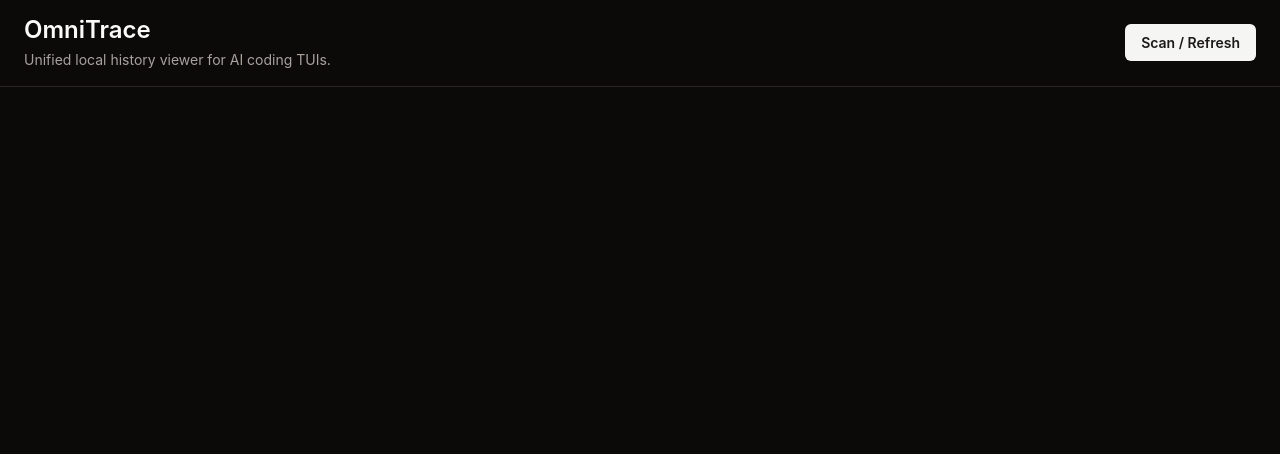
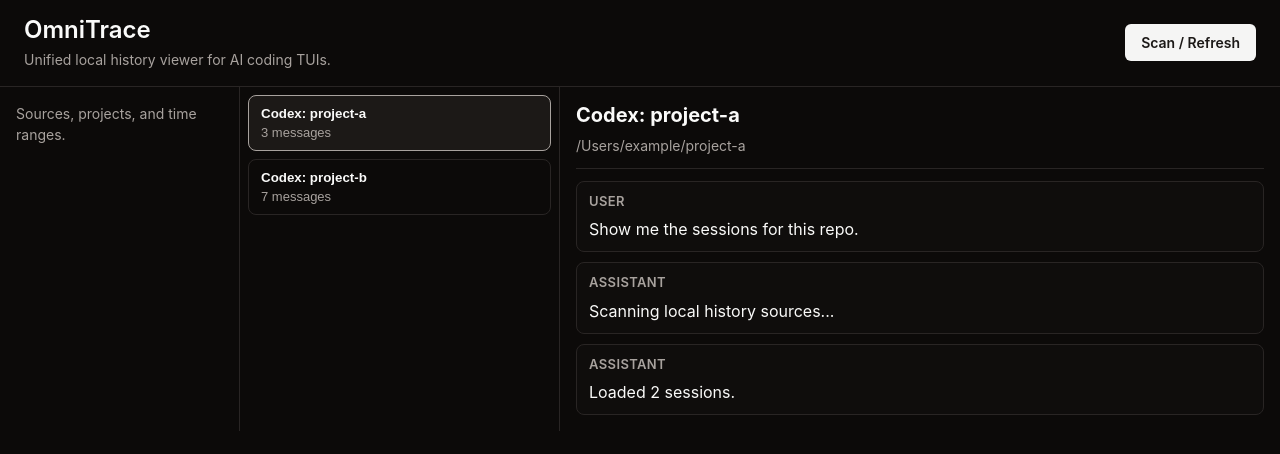
Before and after one commit to greenYears/OmniTrace, a React (Vite) app: page / in a window 1280 px wide. Shown: the top 454 px of the page. Built offline with nearby package versions, Linux system fonts and the light colour scheme.

Commit message:
feat: add three pane session viewer shell

```diff
--- a/src/App.tsx
+++ b/src/App.tsx
@@ -1,6 +1,109 @@
 import "./styles.css";
+import { useEffect } from "react";
+
+import { ThreePaneShell } from "./features/layout/ThreePaneShell";
+import { useSessionStore } from "./stores/useSessionStore";
+import type { SessionDetail, SessionListItem } from "./types/session";
 
 function App() {
+  const sessions = useSessionStore((s) => s.sessions);
+  const selectedId = useSessionStore((s) => s.selectedId);
+  const detail = useSessionStore((s) => s.detail);
+  const setSessions = useSessionStore((s) => s.setSessions);
+  const selectSession = useSessionStore((s) => s.selectSession);
+  const setDetail = useSessionStore((s) => s.setDetail);
+
+  useEffect(() => {
+    const seedSessions: SessionListItem[] = [
+      {
+        id: "1",
+        sourceId: "codex",
+        title: "Codex",
+        updatedAt: "2026-04-20T12:00:00Z",
+        projectName: "project-a",
+        messageCount: 3,
+      },
+      {
+        id: "2",
+        sourceId: "codex",
+        title: "Codex",
+        updatedAt: "2026-04-20T12:01:00Z",
+        projectName: "project-b",
+        messageCount: 7,
+      },
+    ];
+
+    setSessions(seedSessions);
+  }, [setSessions]);
+
+  useEffect(() => {
+    const seedDetails: Record<string, SessionDetail> = {
+      "1": {
+        id: "1",
+        sourceId: "codex",
+        title: "Codex",
+        updatedAt: "2026-04-20T12:00:00Z",
+        projectName: "project-a",
+        messageCount: 3,
+        projectPath: "/Users/example/project-a",
+        startedAt: "2026-04-20T11:50:00Z",
+        endedAt: null,
+        messages: [
+          {
+            id: "m1",
+            role: "user",
+            contentText: "Show me the sessions for this repo.",
+            createdAt: "2026-04-20T11:50:10Z",
+          },
+          {
+            id: "m2",
+            role: "assistant",
+            contentText: "Scanning local history sources...",
+            createdAt: "2026-04-20T11:50:12Z",
+          },
+          {
+            id: "m3",
+            role: "assistant",
+            contentText: "Loaded 2 sessions.",
+            createdAt: "2026-04-20T11:50:20Z",
+          },
+        ],
+      },
+      "2": {
+        id: "2",
+        sourceId: "codex",
+        title: "Codex",
+        updatedAt: "2026-04-20T12:01:00Z",
+        projectName: "project-b",
+        messageCount: 7,
+        projectPath: "/Users/example/project-b",
+        startedAt: "2026-04-20T11:55:00Z",
+        endedAt: null,
+        messages: [
+          {
+            id: "m4",
+            role: "user",
+            contentText: "Open session 2.",
+            createdAt: "2026-04-20T11:55:05Z",
+          },
+          {
+            id: "m5",
+            role: "assistant",
+            contentText: "Here are the messages for session 2.",
+            createdAt: "2026-04-20T11:55:10Z",
+          },
+        ],
+      },
+    };
+
+    if (!selectedId) {
+      setDetail(null);
+      return;
+    }
+
+    setDetail(seedDetails[selectedId] ?? null);
+  }, [selectedId, setDetail]);
+
   return (
     <main className="app-shell">
       <header className="app-header">
@@ -14,6 +117,15 @@
           Scan / Refresh
         </button>
       </header>
+
+      <div className="viewer-shell">
+        <ThreePaneShell
+          sessions={sessions}
+          selectedId={selectedId}
+          detail={detail}
+          onSelect={selectSession}
+        />
+      </div>
     </main>
   );
 }
--- /dev/null
+++ b/src/features/layout/ThreePaneShell.tsx
@@ -0,0 +1,33 @@
+import type { SessionDetail, SessionListItem } from "../../types/session";
+import { SessionDetail as SessionDetailPane } from "../sessions/SessionDetail";
+import { SessionList } from "../sessions/SessionList";
+
+type ThreePaneShellProps = {
+  sessions: SessionListItem[];
+  selectedId: string | null;
+  detail: SessionDetail | null;
+  onSelect: (id: string) => void;
+};
+
+export function ThreePaneShell({
+  sessions,
+  selectedId,
+  detail,
+  onSelect,
+}: ThreePaneShellProps) {
+  return (
+    <div className="three-pane-shell" aria-label="Session viewer">
+      <aside className="three-pane three-pane-left" aria-label="Filters">
+        <p className="three-pane-placeholder">Sources, projects, and time ranges.</p>
+      </aside>
+
+      <section className="three-pane three-pane-middle" aria-label="Session list">
+        <SessionList sessions={sessions} selectedId={selectedId} onSelect={onSelect} />
+      </section>
+
+      <section className="three-pane three-pane-right" aria-label="Session detail">
+        <SessionDetailPane detail={detail} />
+      </section>
+    </div>
+  );
+}
--- /dev/null
+++ b/src/features/sessions/SessionDetail.tsx
@@ -0,0 +1,35 @@
+import type { SessionDetail as SessionDetailType } from "../../types/session";
+
+type SessionDetailProps = {
+  detail: SessionDetailType | null;
+};
+
+export function SessionDetail({ detail }: SessionDetailProps) {
+  if (!detail) {
+    return (
+      <section className="session-detail session-detail-empty" aria-label="Session detail">
+        <p>Select a session to view its messages.</p>
+      </section>
+    );
+  }
+
+  return (
+    <section className="session-detail" aria-label="Session detail">
+      <header className="session-detail-header">
+        <h2 className="session-detail-title">
+          {detail.title}: {detail.projectName}
+        </h2>
+        <p className="session-detail-path">{detail.projectPath}</p>
+      </header>
+
+      <ol className="session-message-list" aria-label="Messages">
+        {detail.messages.map((msg) => (
+          <li key={msg.id} className="session-message">
+            <div className="session-message-role">{msg.role}</div>
+            <div className="session-message-content">{msg.contentText}</div>
+          </li>
+        ))}
+      </ol>
+    </section>
+  );
+}
--- /dev/null
+++ b/src/features/sessions/SessionList.tsx
@@ -0,0 +1,38 @@
+import clsx from "clsx";
+
+import type { SessionListItem } from "../../types/session";
+
+type SessionListProps = {
+  sessions: SessionListItem[];
+  selectedId: string | null;
+  onSelect: (id: string) => void;
+};
+
+export function SessionList({ sessions, selectedId, onSelect }: SessionListProps) {
+  return (
+    <div className="session-list" aria-label="Sessions">
+      {sessions.map((session) => {
+        const isSelected = session.id === selectedId;
+        const label = `${session.title}: ${session.projectName}`;
+
+        return (
+          <button
+            key={session.id}
+            type="button"
+            className={clsx("session-list-item", isSelected && "is-selected")}
+            aria-label={label}
+            aria-current={isSelected ? "true" : undefined}
+            onClick={() => onSelect(session.id)}
+          >
+            <span className="session-list-item-title" aria-hidden="true">
+              {label}
+            </span>
+            <span className="session-list-item-meta" aria-hidden="true">
+              {session.messageCount} messages
+            </span>
+          </button>
+        );
+      })}
+    </div>
+  );
+}
--- /dev/null
+++ b/src/stores/useSessionStore.ts
@@ -0,0 +1,25 @@
+import { create } from "zustand";
+
+import type { SessionDetail, SessionListItem } from "../types/session";
+
+type SessionStore = {
+  sessions: SessionListItem[];
+  selectedId: string | null;
+  detail: SessionDetail | null;
+  setSessions: (sessions: SessionListItem[]) => void;
+  selectSession: (id: string) => void;
+  setDetail: (detail: SessionDetail | null) => void;
+};
+
+export const useSessionStore = create<SessionStore>((set) => ({
+  sessions: [],
+  selectedId: null,
+  detail: null,
+  setSessions: (sessions) =>
+    set(() => ({
+      sessions,
+      selectedId: sessions.length > 0 ? sessions[0]?.id ?? null : null,
+    })),
+  selectSession: (id) => set(() => ({ selectedId: id })),
+  setDetail: (detail) => set(() => ({ detail })),
+}));
--- a/src/styles.css
+++ b/src/styles.css
@@ -29,6 +29,8 @@
   min-height: 100vh;
   background: #0c0a09;
   color: #fafaf9;
+  display: flex;
+  flex-direction: column;
 }
 
 .app-header {
@@ -71,3 +73,144 @@
     flex-direction: column;
   }
 }
+
+.viewer-shell {
+  flex: 1;
+  min-height: 0;
+}
+
+.three-pane-shell {
+  height: 100%;
+  display: grid;
+  grid-template-columns: 240px 320px 1fr;
+}
+
+.three-pane {
+  min-height: 0;
+  overflow: auto;
+}
+
+.three-pane-left,
+.three-pane-middle {
+  border-right: 1px solid #292524;
+}
+
+.three-pane-placeholder {
+  margin: 0;
+  padding: 16px;
+  color: #a8a29e;
+  font-size: 0.875rem;
+}
+
+.session-list {
+  display: flex;
+  flex-direction: column;
+  padding: 8px;
+  gap: 8px;
+}
+
+.session-list-item {
+  border: 1px solid #292524;
+  border-radius: 8px;
+  padding: 10px 12px;
+  background: transparent;
+  color: inherit;
+  text-align: left;
+  cursor: pointer;
+}
+
+.session-list-item:hover {
+  border-color: #44403c;
+  background: #1c1917;
+}
+
+.session-list-item.is-selected {
+  border-color: #a8a29e;
+  background: #1c1917;
+}
+
+.session-list-item-title {
+  display: block;
+  font-weight: 600;
+}
+
+.session-list-item-meta {
+  display: block;
+  margin-top: 4px;
+  color: #a8a29e;
+  font-size: 0.8125rem;
+}
+
+.session-detail {
+  padding: 16px;
+}
+
+.session-detail-empty {
+  color: #a8a29e;
+}
+
+.session-detail-header {
+  border-bottom: 1px solid #292524;
+  padding-bottom: 12px;
+  margin-bottom: 12px;
+}
+
+.session-detail-title {
+  margin: 0;
+  font-size: 1.25rem;
+  line-height: 1.2;
+}
+
+.session-detail-path {
+  margin: 8px 0 0;
+  color: #a8a29e;
+  font-size: 0.875rem;
+  word-break: break-word;
+}
+
+.session-message-list {
+  list-style: none;
+  padding: 0;
+  margin: 0;
+  display: flex;
+  flex-direction: column;
+  gap: 10px;
+}
+
+.session-message {
+  border: 1px solid #292524;
+  border-radius: 8px;
+  padding: 10px 12px;
+  background: #0f0d0c;
+}
+
+.session-message-role {
+  color: #a8a29e;
+  font-size: 0.8125rem;
+  font-weight: 600;
+  text-transform: uppercase;
+  letter-spacing: 0.03em;
+}
+
+.session-message-content {
+  margin-top: 6px;
+  white-space: pre-wrap;
+}
+
+@media (max-width: 960px) {
+  .three-pane-shell {
+    grid-template-columns: 200px 280px 1fr;
+  }
+}
+
+@media (max-width: 720px) {
+  .three-pane-shell {
+    grid-template-columns: 1fr;
+  }
+
+  .three-pane-left,
+  .three-pane-middle {
+    border-right: 0;
+    border-bottom: 1px solid #292524;
+  }
+}
--- /dev/null
+++ b/src/types/session.ts
@@ -0,0 +1,22 @@
+export type SessionListItem = {
+  id: string;
+  sourceId: string;
+  title: string;
+  updatedAt: string;
+  projectName: string;
+  messageCount: number;
+};
+
+export type SessionMessage = {
+  id: string;
+  role: string;
+  contentText: string;
+  createdAt: string;
+};
+
+export type SessionDetail = SessionListItem & {
+  projectPath: string;
+  startedAt: string;
+  endedAt: string | null;
+  messages: SessionMessage[];
+};
```
Also changed, not shown: 1 other file (tests, documents, lock files or other folders).
